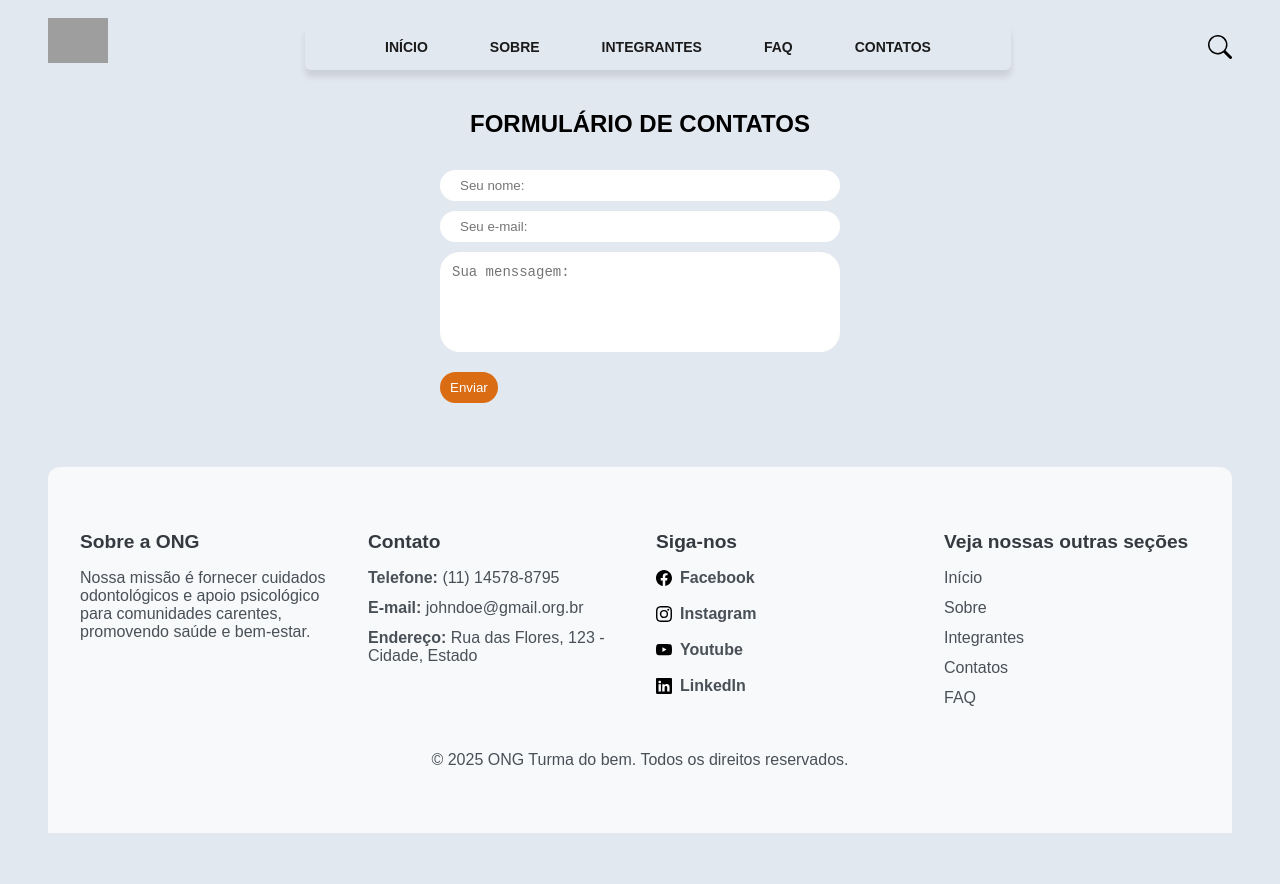
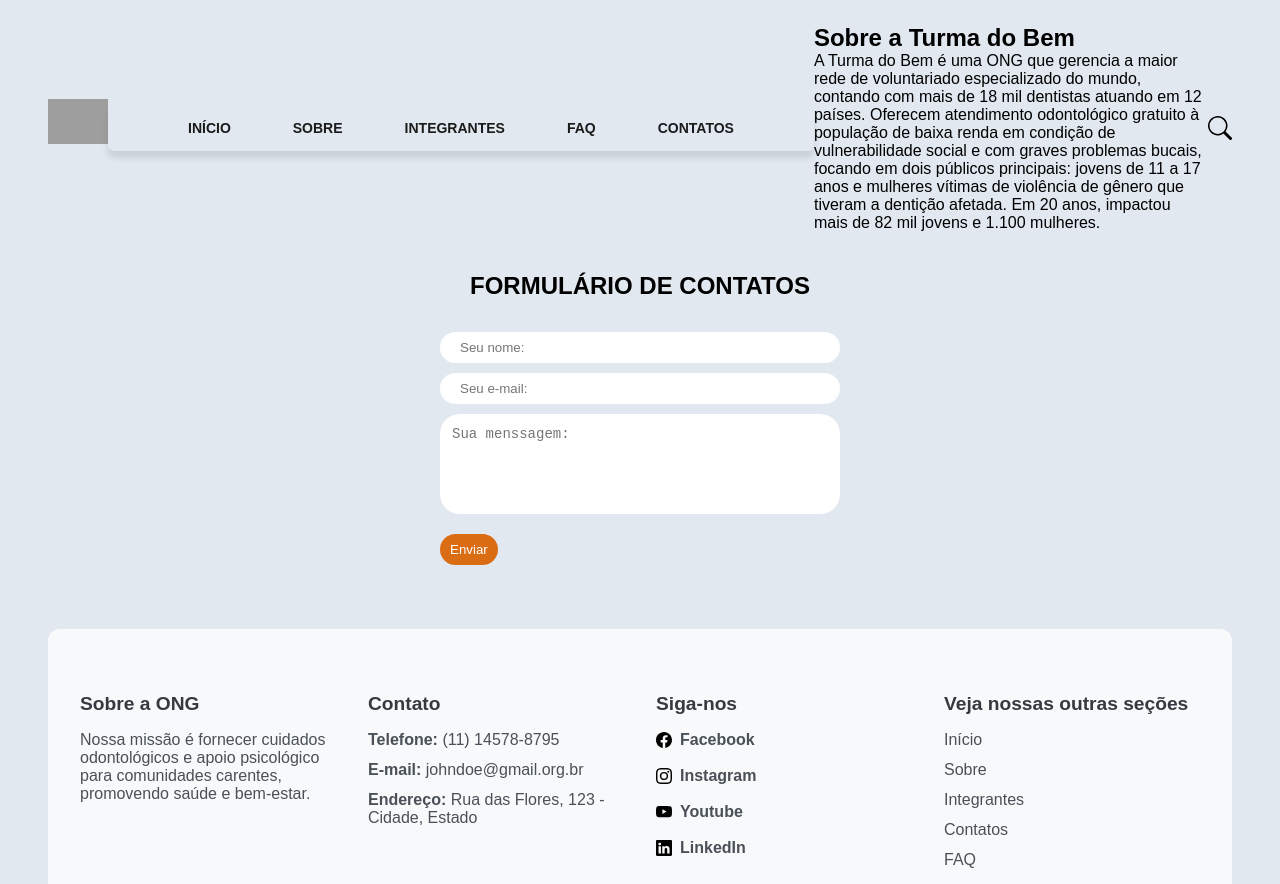
Before and after one commit to wwilliamsantana/page-challenger-enterprise, a plain HTML site: page pages/contatos.html in a window 1280 px wide. Shown: the top 884 px of the page. Before the commit the page ends 833 px from the top, so only its background shows below. Drawn offline with Linux system fonts and the light colour scheme; grey boxes are pictures that could not be loaded; a web font is replaced by a local one.

Commit message:
feat: add sobre a ong na page contatos

```diff
--- a/pages/contatos.html
+++ b/pages/contatos.html
@@ -42,6 +42,14 @@
           </li>
         </ul>
       </nav>
+    <section>
+      <h2>Sobre a Turma do Bem</h2>
+      <div class="about-column">
+        <p>
+          A Turma do Bem é uma ONG que gerencia a maior rede de voluntariado especializado do mundo, contando com mais de 18 mil dentistas atuando em 12 países. Oferecem atendimento odontológico gratuito à população de baixa renda em condição de vulnerabilidade social e com graves problemas bucais, focando em dois públicos principais: jovens de 11 a 17 anos e mulheres vítimas de violência de gênero que tiveram a dentição afetada. Em 20 anos, impactou mais de 82 mil jovens e 1.100 mulheres.
+        </p>
+      </div>
+    </section>
 
       <img src="../assets/search.svg" alt="Ícone de pesquisa" class="item-search" />
     </header>
```
